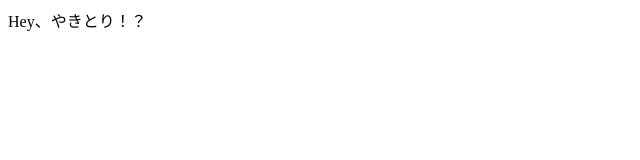
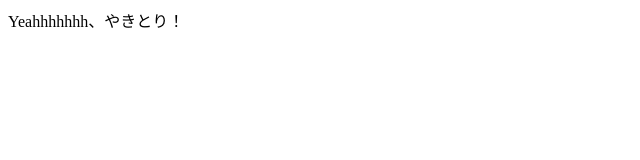
Before and after one commit to pinocc0/test, a plain HTML site: page karaage/hoge.html in a window 1280 px wide. Shown: the full height of the page, 0-640 px from the left. Drawn offline with Linux system fonts and the light colour scheme.

```diff
--- a/karaage/hoge.html
+++ b/karaage/hoge.html
@@ -5,6 +5,6 @@
     <title>やきとりページ</title>
   </head>
   <body>
-    Hey、やきとり！？
+    Yeahhhhhhh、やきとり！
   </body>
 </html>
```
Also changed, not shown: 2 other files.
